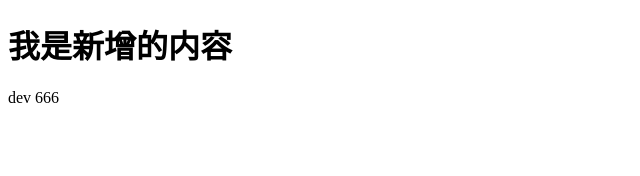
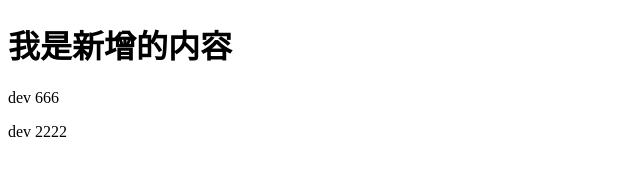
Before and after one commit to codercsz/github-demo, a plain HTML site: page index.html in a window 1280 px wide. Shown: the full height of the page, 0-640 px from the left. Drawn offline with Linux system fonts and the light colour scheme.

Commit message:
修改了index

```diff
--- a/index.html
+++ b/index.html
@@ -10,5 +10,6 @@
   <h1>我是新增的内容</h1>
 
   <p>dev 666</p>
+  <p>dev 2222</p>
 </body>
 </html>
```
